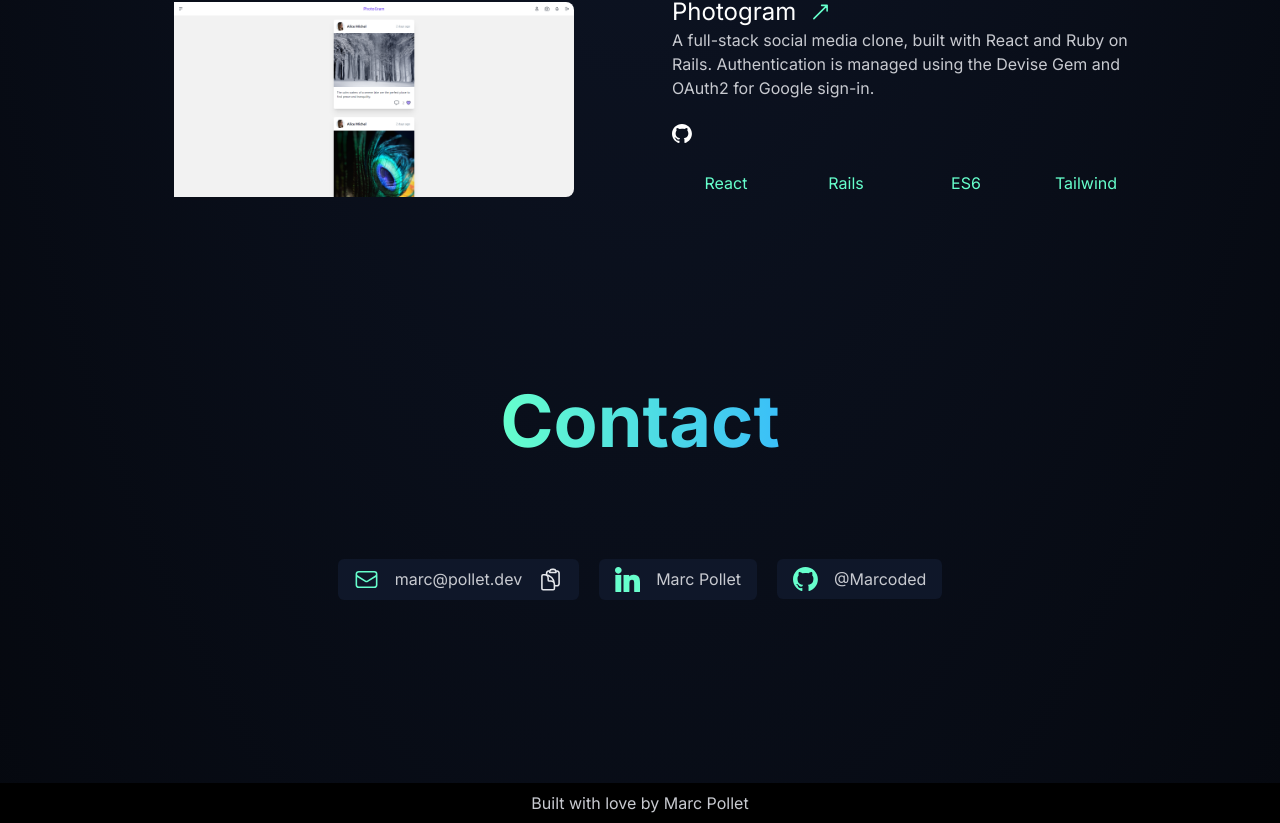
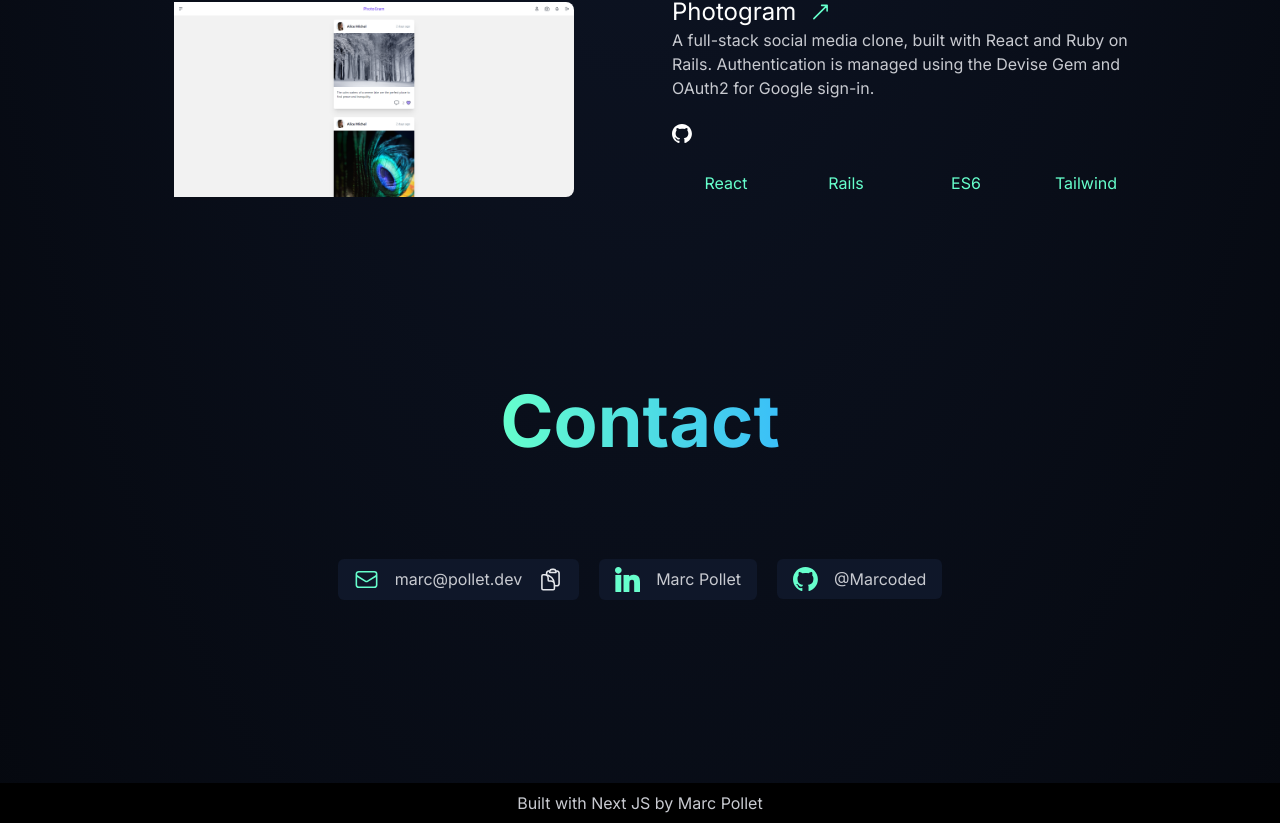
Before and after one commit to Marcoded/next-portfolio, a Next.js app: page / in a window 1280 px wide. Shown: the part 2451-3274 px from the top of the page. Built offline with nearby package versions, Linux system fonts and the light colour scheme; what prettier-plugin-tailwindcss would draw is missing.

Commit message:
edited footer

```diff
--- a/src/app/components/Footer.tsx
+++ b/src/app/components/Footer.tsx
@@ -3,7 +3,7 @@ import React from 'react'
 export default function Footer() {
   return (
     <div className=' flex bg-black justify-around'>
-        <h1 className='text-sm md:text-base p-2'>Built with love by Marc Pollet</h1>
+        <h1 className='text-sm md:text-base p-2'>Built with Next JS by Marc Pollet</h1>
     </div>
   )
 }
```
